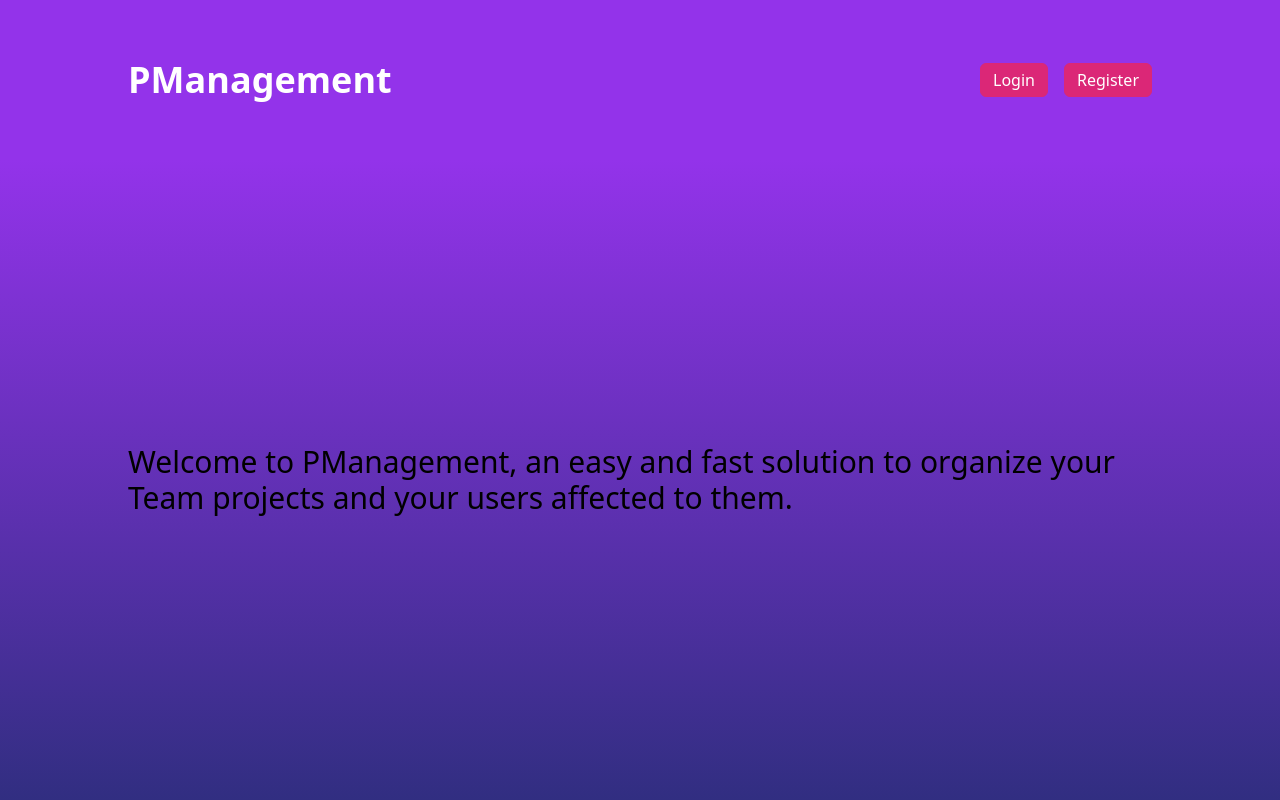
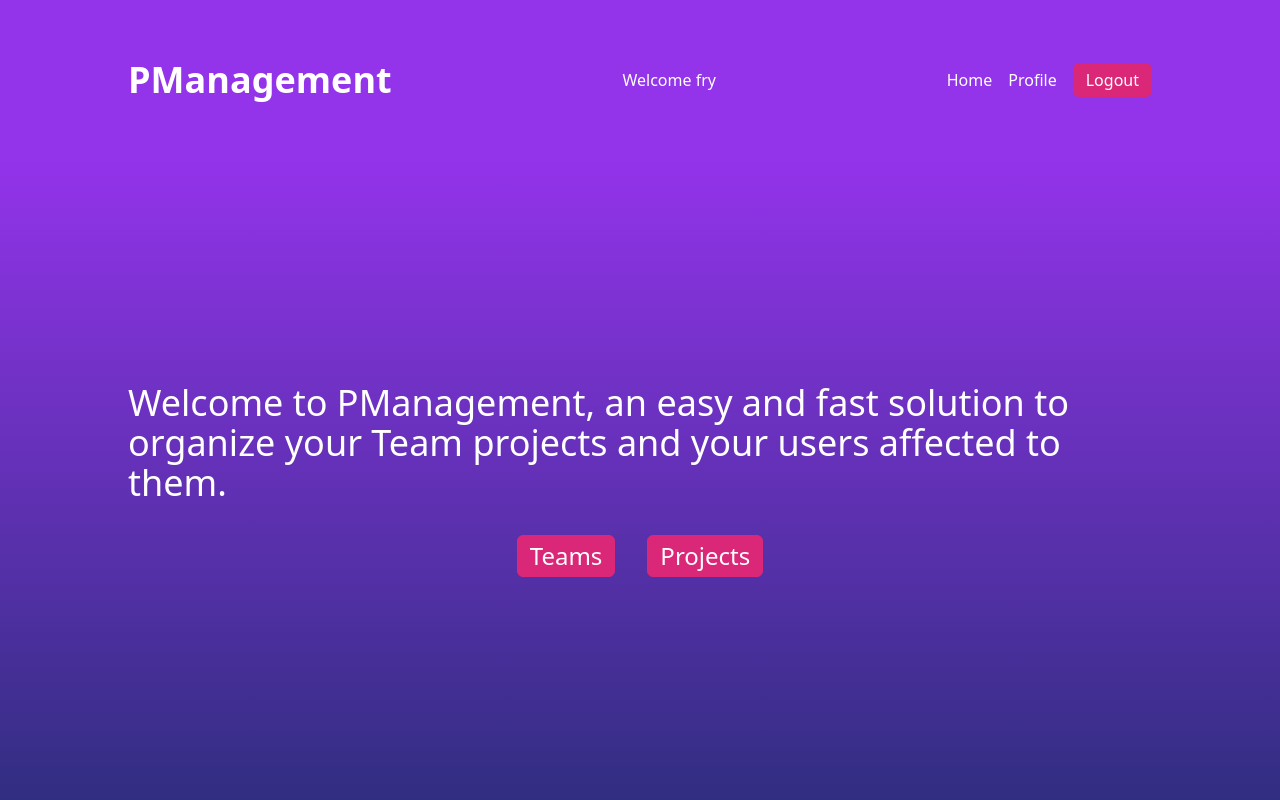
Before and after one commit to Canfry/PManagement, a Flask app: page / in a window 1280 px wide. Run offline with Flask 3, Linux system fonts and the light colour scheme; a user stored in the database is signed in; some libraries are stand-ins or nearby versions.

Commit message:
index.html layout

```diff
--- a/templates/index.html
+++ b/templates/index.html
@@ -1,7 +1,19 @@
 {% extends 'layout.html' %}
 {% block main %}
-  <div class="flex items-center justify-center h-full">
-    <h1 class="text-3xl">Welcome to PManagement, an easy and fast solution to organize your Team projects and your
+  <div class="flex flex-col items-start justify-center gap-8 h-full">
+    <div>
+      <h1 class="text-4xl text-white">Welcome to PManagement, an easy and fast solution to organize your Team projects and your
       users affected to them.</h1>
+    </div>
+    <div class="flex items-center justify-center gap-8 w-full text-center">
+        <form action="/team" method="get">
+          <button type="submit" class="border border-pink-600 rounded-md py-1 px-3 bg-pink-600 hover:border-pink-700
+            hover:bg-pink-700 text-white text-2xl">Teams</button>
+        </form>
+        <form>
+          <button type="submit" class="border border-pink-600 rounded-md py-1 px-3 bg-pink-600 hover:border-pink-700
+            hover:bg-pink-700 text-white text-2xl">Projects</button>
+        </form>
+    </div>
   </div>
 {% endblock %}
--- a/templates/layout.html
+++ b/templates/layout.html
@@ -10,21 +10,23 @@
   <body class="h-screen flex flex-col">
     <header class="w-full h-[160px] fixed-top bg-purple-600 text-white">
       <div class="max-w-[80%] m-auto h-full flex items-center justify-between">
-        <div class="flex items-center justify-between gap-4 w-full">
-          <a href="/"><h1 class="text-4xl font-bold">PManagement</h1></a>
-          {% if session[user_id] %}
-          <nav>
-            <a>Home</a>
-            <a>Profile</a>
-            <button>Add Team</button>
-            <button>Add Project</button>
+        <div>
+          <a href="/"><h1 class="text-4xl font-bold">PManagement</h1></a></div>
+          {% if session["user_id"] and session["user_name"] %}
+        <div>
+          <p class="flex items-center justify-between">Welcome {{session["user_name"]}}</p>
+        </div>
+        <div class="flex items-center justify-between gap-4">
+          <nav class="flex items-center justify-between gap-4">
+            <a href="/" class="hover:font-bold">Home</a>
+            <a href="/profile" class="hover:font-bold">Profile</a>
           </nav>
-        </div>
-        <div>
+          <div>
           <a href="/logout">
-            <button class="border border-pink-600 rounded-md py-1 px-3 bg-pink-600 hover:border-pink-700
+              <button class="border border-pink-600 rounded-md py-1 px-3 bg-pink-600 hover:border-pink-700
             hover:bg-pink-700">Logout</button>
           </a>
+          </div>
         </div>
         {% else %}
         <div class="flex items-center gap-4">
```
Also changed, not shown: 3 other files.
